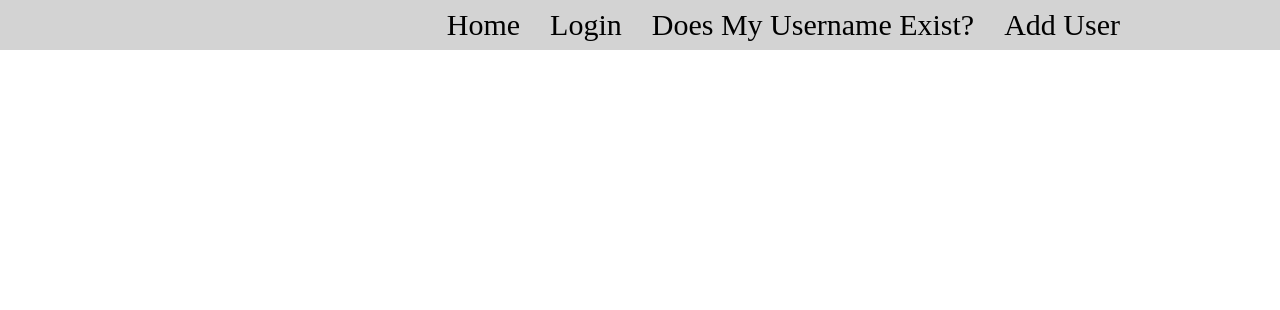
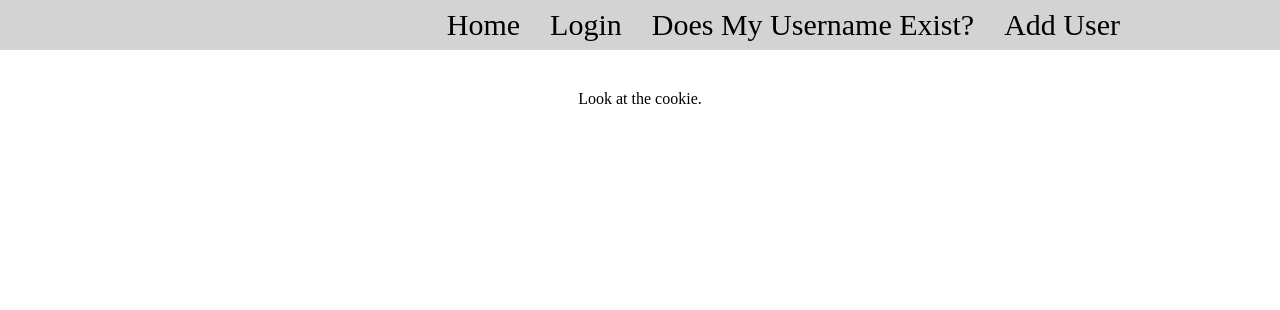
Before and after one commit to J-Mara/Cyber_Final, a Flask app: page /home in a window 1280 px wide; the page is wider, and only the part inside the window is pictured. Shown: the top 310 px of that part. Run offline with Flask 2, Linux system fonts and the light colour scheme.

Commit message:
minor ui change

```diff
--- a/flaskr/templates/home.html
+++ b/flaskr/templates/home.html
@@ -1,9 +1,8 @@
 {% extends 'base.html' %}
 
 {% block body %}
-    <div class="center">
-        <div style="width: 80%; margin-bottom: 50px">
+    <div class="center" style="margin-top: 40px">
+            Look at the cookie.
             <!--key:  SDFJOIEWFD-->
-        </div>
     </div>
 {% endblock %}
```
